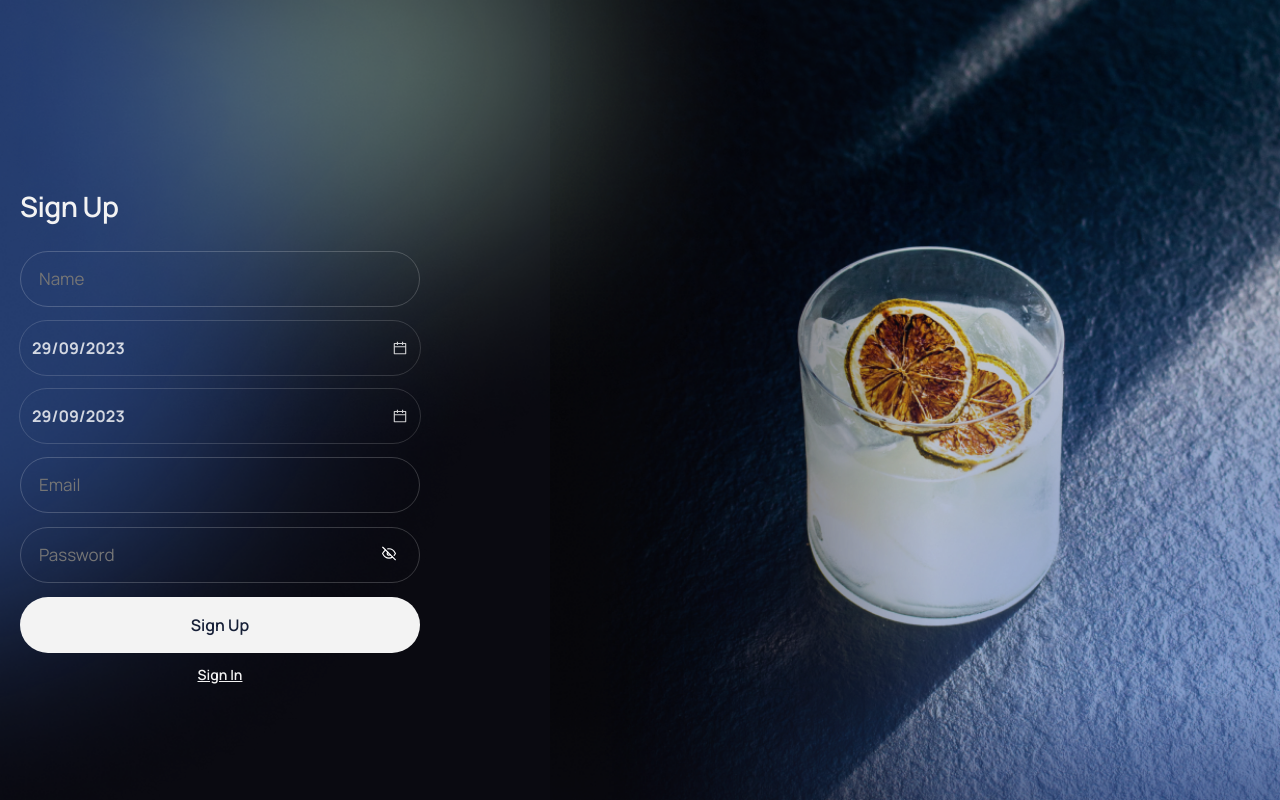
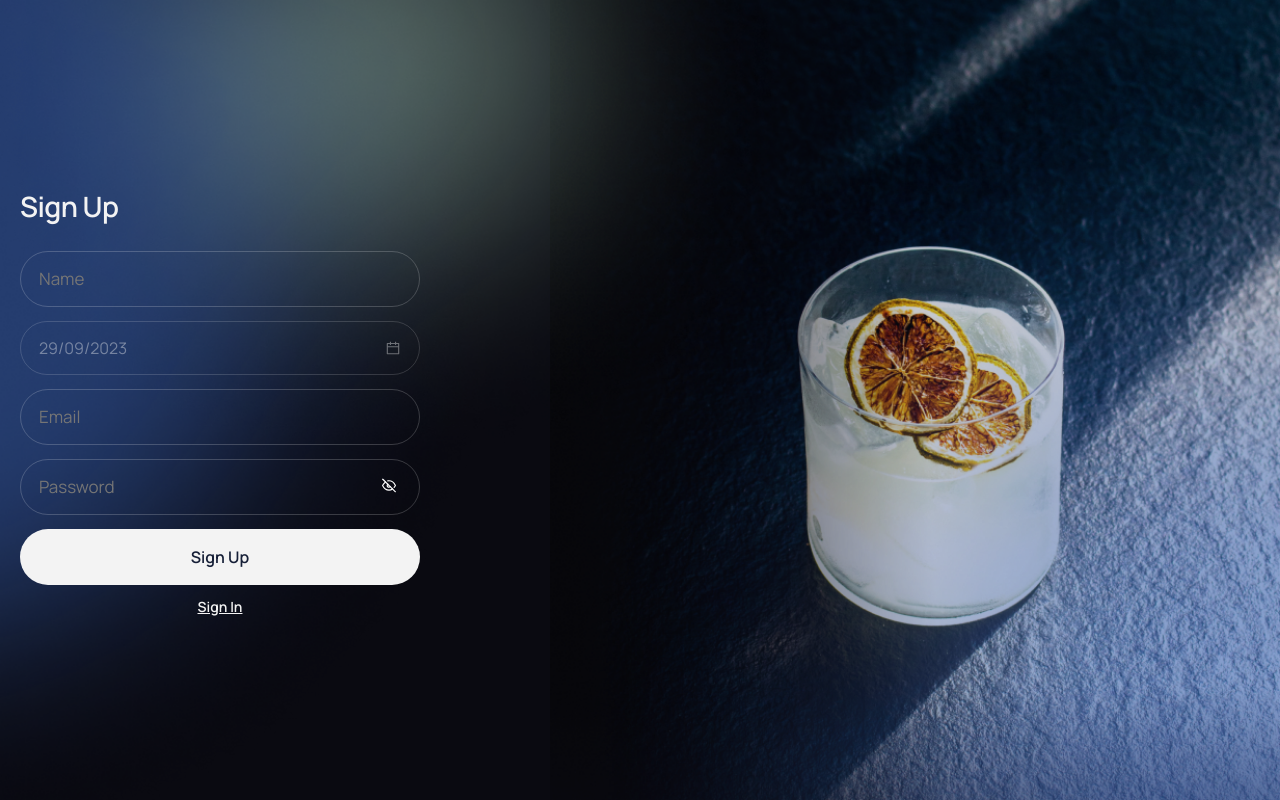
Before and after one commit to Elena-Hrechyk/react-project-ITSide-DrinkMaster, a React (Vite) app: page /react-project-ITSide-DrinkMaster/signup in a window 1280 px wide. Built offline with nearby package versions, Linux system fonts and the light colour scheme.

Commit message:
add style for year and month

```diff
--- a/src/components/SignUpPageComponents/SignUpform/SignUpForm.jsx
+++ b/src/components/SignUpPageComponents/SignUpform/SignUpForm.jsx
@@ -11,12 +11,12 @@ import {
   DoneMessage,
 } from './SignUpForm.styled.js';
 import Icon from './SvgComponents.jsx';
-import { useState, forwardRef } from 'react';
+import { useState } from 'react';
 import { FiEye, FiEyeOff } from 'react-icons/fi';
-import { AiOutlineCalendar } from 'react-icons/ai';
+
 import { format } from 'date-fns';
-import DatePicker from 'react-datepicker';
-import { CalendarGlobalStyles, TitleWrapper } from './StyledDatepicker.styled';
+
+import { CalendarGlobalStyles } from './StyledDatepicker.styled';
 import 'react-datepicker/dist/react-datepicker-cssmodules.css';
 import { Calendar } from './StyledDatepicker.jsx';
 
@@ -42,20 +42,7 @@ export const SignUpForm = () => {
   const handleFocus = () => setDidFocus(true);
 
 const [showPassword, setShowPassword] = useState(false);
-const [selectedDate, setSelectedDate] = useState(Date.now());
-const CustomInput = forwardRef(({  onClick }, ref) => {
 
-  return (
-    <TitleWrapper
-
-      onClick={onClick}
-      ref={ref}
-    >
-      {format(selectedDate, 'dd/MM/yyyy')} <AiOutlineCalendar />
-    </TitleWrapper>
-  );
-});
-CustomInput.displayName = 'CustomInput';
 
   //додавання контакту при сабміті
   const handleSubmit = (values, { resetForm }) => {
@@ -66,13 +53,6 @@ CustomInput.displayName = 'CustomInput';
        ? format(values.date, 'dd-MM-yyyy')
        : null;
 
-    // const reg = JSON.stringify({
-    //   name: values.name.trim(),
-    //   birthday: formattedDate,
-    //   email: values.email.trim(),
-    //   password: values.password.trim(),
-    // });
-    // console.log('reg', reg);
 
     dispatch(
       signUp({
@@ -108,6 +88,7 @@ CustomInput.displayName = 'CustomInput';
               name="name"
               type="text"
               placeholder="Name"
+
               value={values.name}
               onChange={handleChange}
               onFocus={handleFocus}
@@ -128,7 +109,7 @@ CustomInput.displayName = 'CustomInput';
           )}
           <ErrorMessage name="name" component="div" />
 
-          <DatePicker
+          {/* <DatePicker
             selected={selectedDate}
             onChange={(date) => {
               setSelectedDate(date);
@@ -141,7 +122,7 @@ CustomInput.displayName = 'CustomInput';
 
             calendarStartDay={1}
             formatWeekDay={(day) => day.substr(0, 2)}
-          />
+          /> */}
           <CalendarGlobalStyles />
           <Calendar
             // dateFormat={'dd/MM/yyyy'}
--- a/src/components/SignUpPageComponents/SignUpform/StyledDatepicker.jsx
+++ b/src/components/SignUpPageComponents/SignUpform/StyledDatepicker.jsx
@@ -1,71 +1,16 @@
-// import {
-//   forwardRef, useState,
-//   // useState
-// } from 'react';
+import DatePicker from 'react-datepicker';
+import { TitleWrapper } from './StyledDatepicker.styled';
+import 'react-datepicker/dist/react-datepicker.css';
 
-// import { AiOutlineCalendar } from 'react-icons/ai';
-// import { format } from 'date-fns';
-// import DatePicker from 'react-datepicker';
-// import { CalendarGlobalStyles, TitleWrapper } from './StyledDatepicker.styled';
-// import 'react-datepicker/dist/react-datepicker-cssmodules.css';
-
-
-// const StyledDatepicker = (setFieldValue) => {
-//   // const { name, value } = field;
-//   // const { setFieldValue } = form;
-//   const [selectedDate, setSelectedDate] = useState(Date.now());
-//   const CustomInput = forwardRef(({  onClick }, ref) => {
-
-//     return (
-//       <TitleWrapper onClick={onClick} ref={ref}>
-//         {format(selectedDate, 'dd/MM/yyyy')} <AiOutlineCalendar />
-
-//       </TitleWrapper>
-//     );
-//   });
-//   CustomInput.displayName = 'CustomInput';
-//   return (
-//     <>
-//       <DatePicker
-//         selected={selectedDate}
-//         onChange={(date) => {
-//           setSelectedDate(date);
-//          setFieldValue;
-//         }}
-//         customInput={<CustomInput />}
-//         dateFormat={'dd/MM/yyyy'}
-//         calendarStartDay={1}
-//         formatWeekDay={(day) => day.substr(0, 2)}
-//       />
-//       <CalendarGlobalStyles />
-//     </>
-//   );
-// };
-
-// export default StyledDatepicker;
-import DatePicker from 'react-datepicker';
-import { DatePickerWrapper, TitleWrapper } from './StyledDatepicker.styled';
-import 'react-datepicker/dist/react-datepicker.css';
-import PropTypes from 'prop-types';
 import { getYear, getMonth } from 'date-fns';
 import { HeadCont, Select, HeadBtn } from './StyledDatepicker.styled';
-import { FiEye, FiEyeOff } from 'react-icons/fi';
+import { FiChevronLeft, FiChevronRight } from 'react-icons/fi';
+
 import { forwardRef, useState } from 'react';
 import { AiOutlineCalendar } from 'react-icons/ai';
 import { format } from 'date-fns';
 
-// import { CustomInput } from './customInput.jsx';
-// import { date } from 'yup';
-// import sprite from '../../assets/icons/svg-sprite.svg';
-
-export const Calendar = ({
-  input,
-  selectedDate,
-  setSelectedDate,
-  createdAt,
-  setFieldValue,
-
-}) => {
+export const Calendar = ({ createdAt, setFieldValue }) => {
   const range = (start, end) => {
     return new Array(end - start).fill().map((d, i) => i + start);
   };
@@ -86,26 +31,18 @@ export const Calendar = ({
     'December',
   ];
   const [selectedDate1, setSelectedDate1] = useState(Date.now());
-  const CustomInput1 = forwardRef(({  onClick }, ref) => {
-
+  const CustomInput1 = forwardRef(({ onClick }, ref) => {
     return (
       <TitleWrapper onClick={onClick} ref={ref}>
         {format(selectedDate1, 'dd/MM/yyyy')}
         <AiOutlineCalendar />
-
       </TitleWrapper>
     );
   });
   CustomInput1.displayName = 'CustomInput1';
 
   return (
-    // <DatePickerWrapper>
     <DatePicker
-        // selectedDate={(date) => selectedDate(date)}
-        // setSelectedDate={(date) => {
-        //   setSelectedDate(date);
-        //   setFieldValue('date', date);
-        // }}
       renderCustomHeader={({
         date,
         changeYear,
@@ -119,12 +56,9 @@ export const Calendar = ({
           <HeadBtn
             onClick={decreaseMonth}
             disabled={prevMonthButtonDisabled}
-              color={prevMonthButtonDisabled ? '#efede866' : '#efede8'}
+            type="button"
           >
-              <FiEye />
-              {/* <svg width="16" height="16">
-                <use href={sprite + '#icon-chevronup'}></use>
-              </svg> */}
+            <FiChevronLeft color="rgba(243, 243, 243, 1)" />
           </HeadBtn>
 
           <Select
@@ -154,28 +88,25 @@ export const Calendar = ({
           <HeadBtn
             onClick={increaseMonth}
             disabled={nextMonthButtonDisabled}
-              color={nextMonthButtonDisabled ? '#efede866' : '#efede8'}
+            type="button"
           >
-              {/* <svg width="16" height="16">
-                <use href={sprite + '#icon-chevronup'}></use>
-              </svg> */}
-              <FiEyeOff />
+            <FiChevronRight
+              color={nextMonthButtonDisabled ? 'transparent' : '#F3F3F3'}
+            />
           </HeadBtn>
         </HeadCont>
       )}
-        customInput={<CustomInput1/>}
+      customInput={<CustomInput1 />}
       selected={selectedDate1}
-        // calendarStartDay={1}
-        // minDate={createdAt ? createdAt : undefined}
+      calendarStartDay={1}
+      maxDate={new Date()}
+      minDate={createdAt ? createdAt : undefined}
       dateFormat={'dd/MM/yyyy'}
-        maxDate={new Date()}
-        // formatWeekDay={(day) => day.substr(0, 2)}
+      formatWeekDay={(day) => day.substr(0, 2)}
       onChange={(date) => {
         setSelectedDate1(date);
         setFieldValue('date', date);
       }}
     />
-      // { ' ' }
-    // </DatePickerWrapper>
   );
 };
--- a/src/components/SignUpPageComponents/SignUpform/StyledDatepicker.styled.js
+++ b/src/components/SignUpPageComponents/SignUpform/StyledDatepicker.styled.js
@@ -1,23 +1,5 @@
 import { createGlobalStyle, styled } from 'styled-components';
-// import { Field as FormikField } from 'formik';
-// export const DataBtn = styled.div`
-//   padding: 6px 12px;
-//   color: #ffffff;
-//   background: #3e85f3;
-//   border-radius: 8px;
-//   font-family: Manrope;
-//   font-weight: 700;
-//   font-size: 14px;
-//   line-height: 18px;
-//   text-align: center;
-//   text-transform: uppercase;
-//   @media screen and (min-width: 768px) {
-//     margin-top: 33px;
-//     margin-bottom: 33px;
-//     padding: 8px 12px;
-//     font-size: 16px;
-//   }
-// `;
+
 export const CalendarGlobalStyles = createGlobalStyle`
 .react-datepicker__tab-loop{
   z-index:5;
@@ -25,12 +7,10 @@ export const CalendarGlobalStyles = createGlobalStyle`
 .react-datepicker__wrapper {
      position: relative;
   }
- .react-datepicker__input-container{
 
-   }
-   .react-datepicker__input-container button{
+.react-datepicker__input-container button{
 
-         color: rgb(119 115 115);
+color: rgb(119 115 115);
  /* font-family: Manrope; */
  font-size: 14px;
  font-style: normal;
@@ -50,15 +30,17 @@ export const CalendarGlobalStyles = createGlobalStyle`
    .react-datepicker {
      position: absolute;
      left: 50%;
-     top: 50%;
-     transform: translate(15%, 3%);
+
+
      display: flex;
      flex-direction: column;
      align-items: center;
      padding: 14px;
      border-radius: 8px;
      background: #161F37;
+
    }
+
 
    .react-datepicker__month-container {
      float: inherit;
@@ -77,6 +59,7 @@ export const CalendarGlobalStyles = createGlobalStyle`
      padding: 14px 8px;
      border-bottom: 1px solid rgba(255, 255, 255, 0.4);
    }
+
 
    .react-datepicker__header:not(.react-datepicker__header--has-time-select) {
      border-bottom: 0px;
@@ -105,11 +88,14 @@ export const CalendarGlobalStyles = createGlobalStyle`
      margin: 0;
      padding: 8px 8px;
 
+     color: rgba(243, 243, 243, 0.5);
+
      font-size: 14px;
      font-style: normal;
      font-weight: 500;
      line-height: normal;
      letter-spacing: -0.28px;
+
    }
 
    .react-datepicker__navigation {
@@ -290,30 +276,31 @@ export const CalendarGlobalStyles = createGlobalStyle`
  `;
 
 export const TitleWrapper = styled.div`
-  /* width: 335px; */
+  justify-content: space-around;
+  align-items: center;
+
   width: 100%;
   height: 54px;
-  /* max-width: 335px; */
-  /* border: 1px solid rgba(243, 243, 243, 0.2); */
 
   padding-left: 18px;
   padding-right: 18px;
-  color: #ffffff;
   background: transparent;
-  border-radius: 200px;
-  font-weight: 700;
-  line-height: 18px;
-  text-align: center;
-  text-transform: uppercase;
-  padding: 8px 12px;
-  font-size: 16px;
-  justify-content: space-around;
-  align-items: center;
+  color: rgba(243, 243, 243, 0.5);
+  font-family: Manrope;
+  font-size: 14px;
+  font-style: normal;
+  font-weight: 400;
+  line-height: 18px; /* 128.571% */
 
   border-radius: 200px;
-  outline: 1px solid rgba(243, 243, 243, 0.2);
-  /* outline: transparent; */
-  border: none;
+
+  text-align: center;
+  /* text-transform: uppercase;
+  padding: 8px 12px; */
+  font-size: 16px;
+
+  border: 1px solid rgba(243, 243, 243, 0.2);
+  outline: transparent;
 
   opacity: 0.8;
   display: flex;
@@ -321,18 +308,13 @@ export const TitleWrapper = styled.div`
   &:hover {
     border: 1px solid rgba(243, 243, 243, 0.5);
     opacity: 0.8;
-
-    /* border-radius: 200px; */
-    /* outline: 5px solid green; */
-    /* box-shadow: 0 0 5px rgba(0, 123, 255, 0.3); */
+    color: rgba(243, 243, 243, 1);
   }
 
   &:focus {
-    outline: 1px solid rgba(243, 243, 243, 0.5);
+    outline: 1px solid rgba(22, 020, 20, 0.5);
     opacity: 0.8;
-    border-radius: 200px;
-    /* outline: 5px solid green; */
-    /* box-shadow: 0 0 5px rgba(0, 123, 255, 0.3); */
+    color: rgba(243, 243, 243, 1);
   }
 `;
 
@@ -375,6 +357,36 @@ export const DatePickerWrapper = styled.div`
     border-radius: 200px;
   }
 `;
-export const HeadCont = styled.div``;
-export const Select = styled.select``;
-export const HeadBtn = styled.button``;
+export const HeadCont = styled.div`
+  display: flex;
+  align-items: center;
+  justify-content: space-around;
+`;
+
+export const Select = styled.select`
+  color: rgba(243, 243, 243, 0.5);
+  border-radius: 8px;
+  background: #161f37;
+  padding: 2px;
+
+  option {
+    font-weight: 400;
+    line-height: 150%;
+  }
+`;
+export const HeadBtn = styled.button`
+  /* outline: transparent; */
+  border: 0px solid rgba(243, 243, 243, 0.2);
+  outline: none;
+  border-radius: 5px;
+
+  /* width: 20px; */
+  /* height: 20px; */
+  /* margin:auto; */
+  padding: 5px 10px;
+  display: flex;
+  align-items: center;
+  justify-content: center;
+
+  background-color: transparent;
+`;
```
Also changed, not shown: src/components/SignUpPageComponents/SignUpform/SignUpForm.styled.js (+10 -39 lines). Lines whose indentation alone changed are shown as unchanged.
